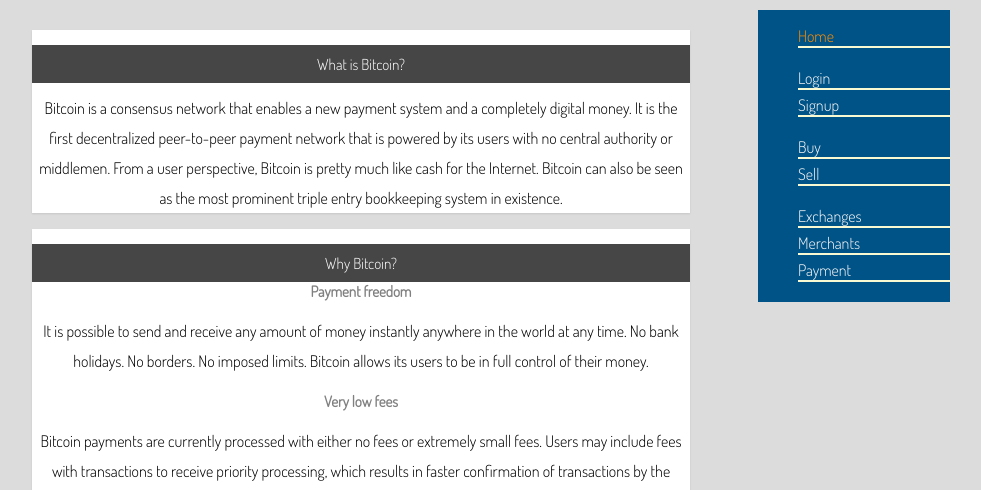
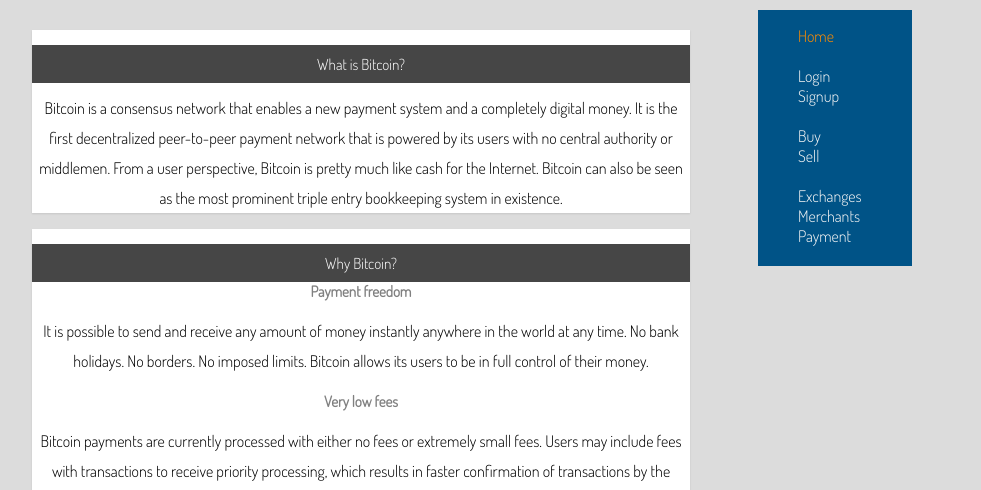
Before and after one commit to Jaaga/blockchain, a PHP site: page /pages/index.php in a window 1280 px wide. Shown: the part 140-630 px from the top of the page, without its empty margins (138-1119 px from the left). Run offline with PHP 8.4, Linux system fonts and the light colour scheme.

Commit message:
floating menu fixed

```diff
--- a/public/css/main.css
+++ b/public/css/main.css
@@ -297,7 +297,7 @@
 	position: absolute;
 	top: 150px;
 	left: 70%;
-	width: 15%;
+	width: 12%;
 }
 
 #floating-menu ul {
@@ -313,8 +313,7 @@
 #floating-menu ul li a  {
 	display: block;
 	list-style: none;
-	color: #f5f5f5;
-	border-bottom: 2px solid #fafad2;
+	color: #f5f5f5;s
 	margin-bottom: 5px;
 }
 
```
